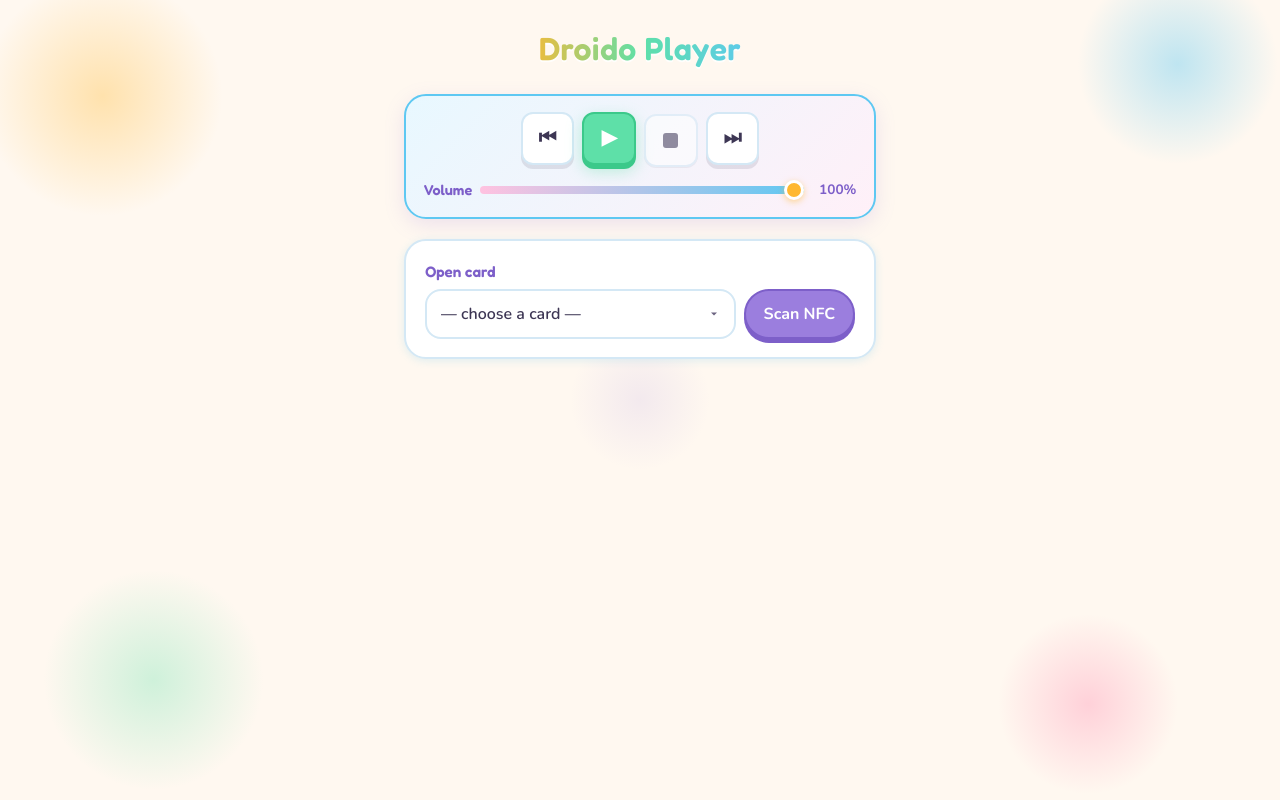
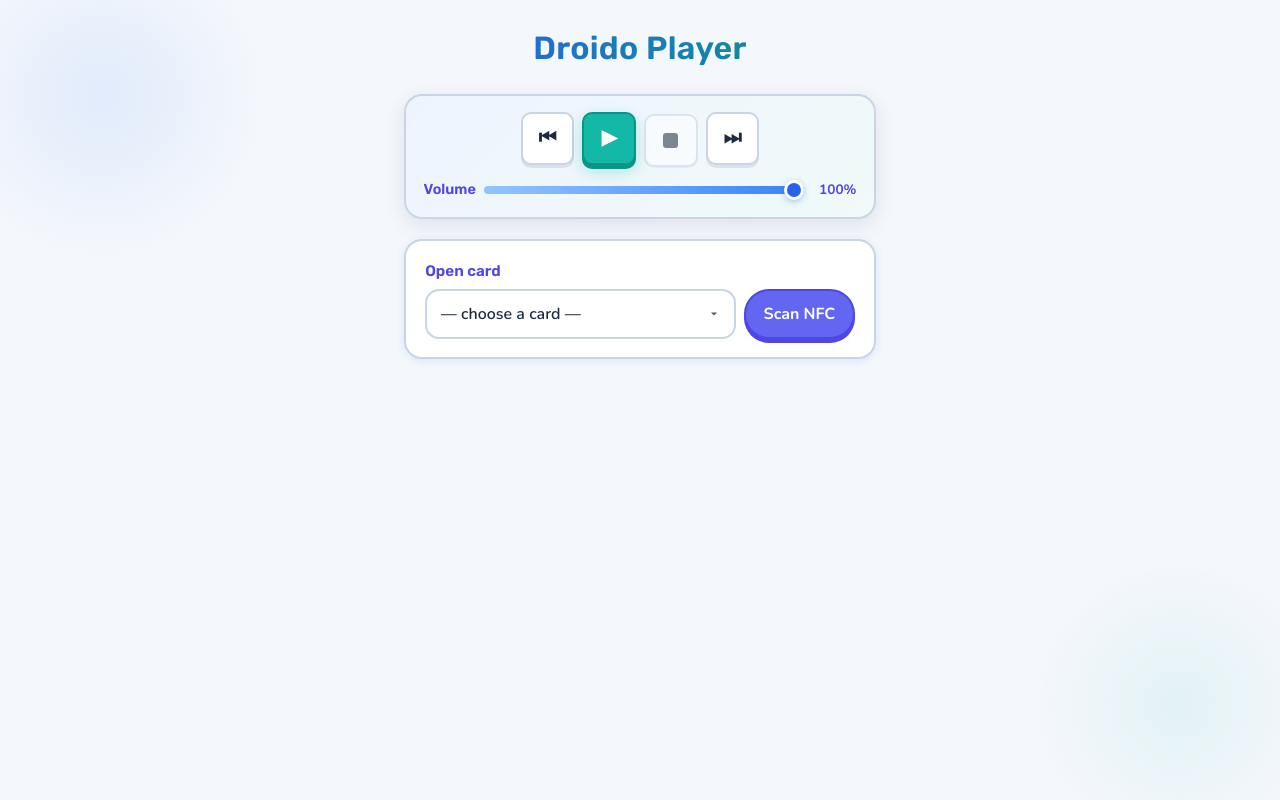
Before and after one commit to BE-Code/Droido-Player, a Python web app: template web/templates/editor.html in a window 1280 px wide. Run offline with Jinja, Linux system fonts and the light colour scheme; the template is opened without the code that fills it, so the values that code supplies are empty.

Commit message:
new color scheme test

```diff
--- a/web/static/app.css
+++ b/web/static/app.css
@@ -1,51 +1,69 @@
 :root {
-  --cream: #fff8f0;
+  --paper: #f4f7fc;
   --white: #ffffff;
-  --ink: #3d3654;
-  --ink-soft: #6b6380;
-  --ink-faint: #9a92ad;
-  --sky: #5ec8f2;
-  --sky-deep: #3aabdf;
-  --sun: #ffb830;
-  --sun-deep: #e89d10;
-  --coral: #ff6b9d;
-  --coral-deep: #e84d82;
-  --mint: #5ee0a8;
-  --mint-deep: #3bc98a;
-  --grape: #9b7ede;
-  --grape-deep: #7d5fc9;
-  --bubblegum: #ffc2e0;
+  --slate: #1e2a3d;
+  --slate-soft: #4a5d73;
+  --slate-faint: #7a8fa6;
+  --blue: #3b82f6;
+  --blue-deep: #2563eb;
+  --blue-muted: #93c5fd;
+  --orange: #f59e0b;
+  --orange-deep: #d97706;
+  --teal: #14b8a6;
+  --teal-deep: #0d9488;
+  --teal-hover: #2dd4bf;
+  --indigo: #6366f1;
+  --indigo-deep: #4f46e5;
+  --indigo-hover: #818cf8;
+  --highlight: #dce8ff;
 
-  --bg: var(--cream);
+  /* Semantic aliases */
+  --cream: var(--paper);
+  --ink: var(--slate);
+  --ink-soft: var(--slate-soft);
+  --ink-faint: var(--slate-faint);
+  --sky: var(--blue);
+  --sky-deep: var(--blue-deep);
+  --sun: var(--orange);
+  --sun-deep: var(--orange-deep);
+  --coral: var(--orange);
+  --coral-deep: var(--orange-deep);
+  --mint: var(--teal);
+  --mint-deep: var(--teal-deep);
+  --grape: var(--indigo);
+  --grape-deep: var(--indigo-deep);
+  --bubblegum: var(--highlight);
+
+  --bg: var(--paper);
   --bg-elevated: var(--white);
-  --bg-surface: #f0faff;
-  --bg-hover: #e8f6ff;
-  --border: #d4e8f5;
-  --border-subtle: #e8f4fa;
-  --border-fun: var(--sky);
+  --bg-surface: #eef2f9;
+  --bg-hover: #e3ebf7;
+  --border: #c9d4e4;
+  --border-subtle: #e2e8f0;
+  --border-fun: var(--blue);
   --text: var(--ink);
   --text-muted: var(--ink-soft);
   --text-faint: var(--ink-faint);
-  --accent: var(--sun);
-  --accent-deep: var(--sun-deep);
-  --accent-glow: rgba(255, 184, 48, 0.35);
-  --play: var(--mint);
-  --play-deep: var(--mint-deep);
-  --play-glow: rgba(94, 224, 168, 0.4);
-  --success: #2db87a;
-  --danger: #e84d6a;
-  --danger-bg: #ffe8ee;
+  --accent: var(--orange);
+  --accent-deep: var(--orange-deep);
+  --accent-glow: rgba(245, 158, 11, 0.28);
+  --play: var(--teal);
+  --play-deep: var(--teal-deep);
+  --play-glow: rgba(20, 184, 166, 0.32);
+  --success: #059669;
+  --danger: #dc2626;
+  --danger-bg: #fef2f2;
 
-  --radius-sm: 12px;
-  --radius-md: 16px;
-  --radius-lg: 22px;
+  --radius-sm: 10px;
+  --radius-md: 14px;
+  --radius-lg: 18px;
   --radius-pill: 999px;
-  --shadow-sm: 0 2px 8px rgba(94, 200, 242, 0.2);
-  --shadow-md: 0 6px 20px rgba(155, 126, 222, 0.18);
-  --shadow-lg: 0 12px 36px rgba(61, 54, 84, 0.15);
-  --shadow-pop: 0 4px 0 rgba(61, 54, 84, 0.12);
+  --shadow-sm: 0 2px 8px rgba(37, 99, 235, 0.12);
+  --shadow-md: 0 6px 20px rgba(30, 42, 61, 0.1);
+  --shadow-lg: 0 12px 36px rgba(30, 42, 61, 0.14);
+  --shadow-pop: 0 3px 0 rgba(30, 42, 61, 0.1);
   --font: 'Nunito', system-ui, sans-serif;
-  --font-display: 'Fredoka', var(--font);
+  --font-display: 'Rubik', var(--font);
   --font-mono: 'Nunito', var(--font);
   --transition: 0.15s ease;
 }
@@ -67,11 +85,8 @@ body {
   color: var(--text);
   background-color: var(--bg);
   background-image:
-    radial-gradient(circle 120px at 8% 12%, rgba(255, 184, 48, 0.35), transparent),
-    radial-gradient(circle 100px at 92% 8%, rgba(94, 200, 242, 0.4), transparent),
-    radial-gradient(circle 90px at 85% 88%, rgba(255, 107, 157, 0.28), transparent),
-    radial-gradient(circle 110px at 12% 85%, rgba(94, 224, 168, 0.3), transparent),
-    radial-gradient(circle 70px at 50% 50%, rgba(155, 126, 222, 0.12), transparent);
+    radial-gradient(circle 160px at 8% 12%, rgba(59, 130, 246, 0.1), transparent),
+    radial-gradient(circle 140px at 92% 88%, rgba(20, 184, 166, 0.08), transparent);
   margin: 0;
   min-height: 100vh;
   padding: 1.5rem 1.25rem 2.5rem;
@@ -277,18 +292,11 @@ label {
   font-size: 2rem;
   font-weight: 600;
   letter-spacing: 0.01em;
-  background: linear-gradient(
-    90deg,
-    var(--coral) 0%,
-    var(--sun) 25%,
-    var(--mint) 50%,
-    var(--sky) 75%,
-    var(--grape) 100%
-  );
+  color: var(--slate);
+  background: linear-gradient(90deg, var(--blue-deep) 0%, var(--teal-deep) 100%);
   -webkit-background-clip: text;
   background-clip: text;
   -webkit-text-fill-color: transparent;
-  filter: drop-shadow(0 2px 0 rgba(255, 255, 255, 0.8));
 }
 
 .playback-bar {
@@ -297,8 +305,8 @@ label {
   align-items: stretch;
   gap: 0.85rem;
   padding: 1rem 1.1rem;
-  background: linear-gradient(135deg, #e8f8ff 0%, #fff0f8 100%);
-  border: 2px solid var(--sky);
+  background: linear-gradient(135deg, #eef4ff 0%, #f0faf8 100%);
+  border: 2px solid var(--border);
   border-radius: var(--radius-lg);
   box-shadow: var(--shadow-md);
 }
@@ -452,7 +460,7 @@ label {
   padding: 0;
   height: 8px;
   appearance: none;
-  background: linear-gradient(90deg, var(--bubblegum), var(--sky));
+  background: linear-gradient(90deg, var(--blue-muted), var(--blue));
   border-radius: var(--radius-pill);
   border: none;
   cursor: pointer;
@@ -463,9 +471,9 @@ label {
   width: 20px;
   height: 20px;
   border-radius: 50%;
-  background: var(--sun);
+  background: var(--blue-deep);
   border: 3px solid var(--white);
-  box-shadow: 0 2px 6px rgba(255, 184, 48, 0.5);
+  box-shadow: 0 2px 6px rgba(37, 99, 235, 0.35);
   cursor: pointer;
   transition: transform var(--transition);
 }
@@ -478,7 +486,7 @@ label {
   width: 20px;
   height: 20px;
   border-radius: 50%;
-  background: var(--sun);
+  background: var(--blue-deep);
   border: 3px solid var(--white);
   cursor: pointer;
 }
--- a/web/templates/editor.html
+++ b/web/templates/editor.html
@@ -3,12 +3,12 @@
 <head>
   <meta charset="utf-8">
   <meta name="viewport" content="width=device-width, initial-scale=1">
-  <meta name="theme-color" content="#fff8f0">
+  <meta name="theme-color" content="#f4f7fc">
   <meta name="color-scheme" content="light">
   <title>Droido Player</title>
   <link rel="preconnect" href="https://fonts.googleapis.com">
   <link rel="preconnect" href="https://fonts.gstatic.com" crossorigin>
-  <link href="https://fonts.googleapis.com/css2?family=Fredoka:wght@500;600;700&family=Nunito:wght@500;600;700;800&display=swap" rel="stylesheet">
+  <link href="https://fonts.googleapis.com/css2?family=Nunito:wght@500;600;700;800&family=Rubik:wght@500;600;700&display=swap" rel="stylesheet">
   <link rel="stylesheet" href="/static/app.css">
 </head>
 <body class="editor">
```
Also changed, not shown: other parts of web/static/app.css (+28 -26 lines).
